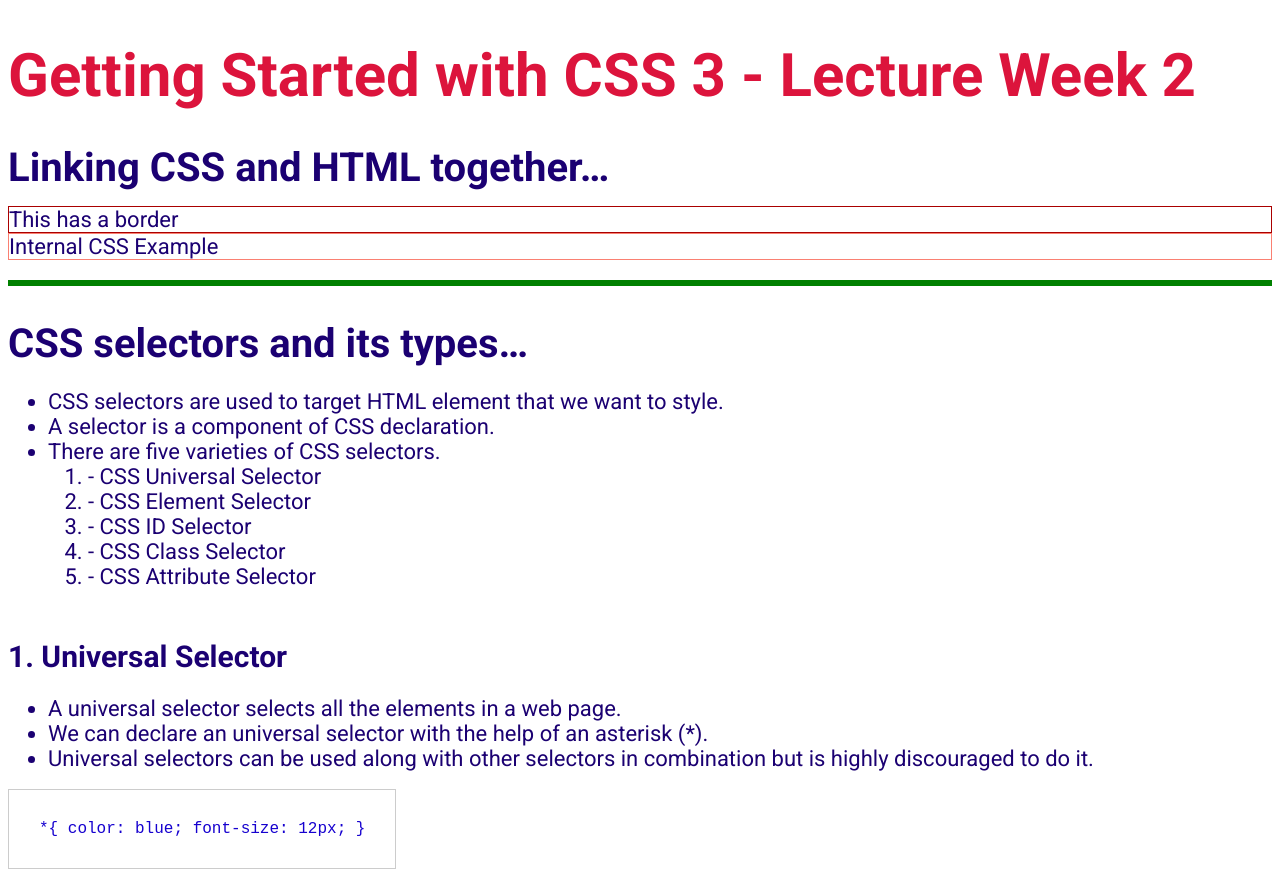
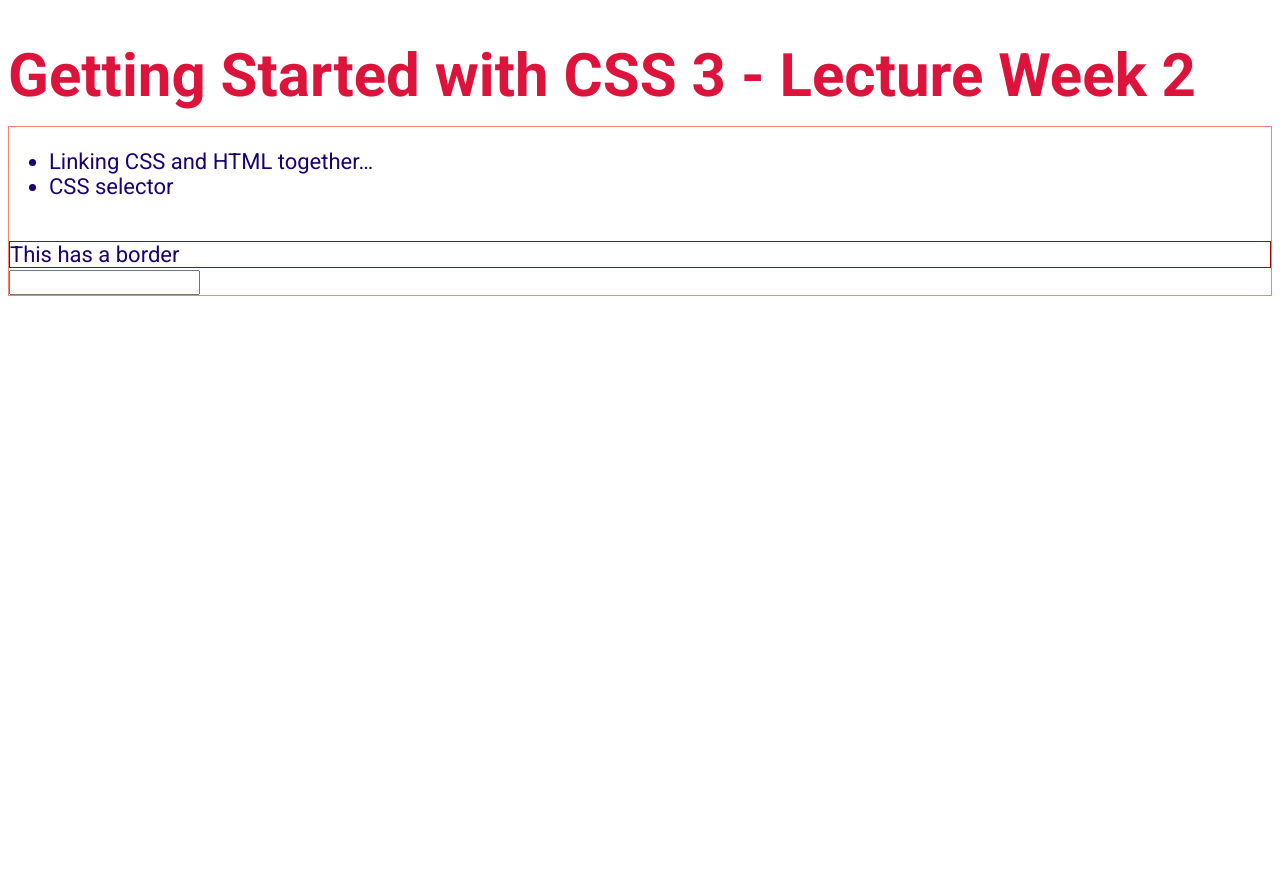
Before and after one commit to heraldcollegektm/isa-workshop, a plain HTML site: page tutorial/index.html in a window 1280 px wide. After the commit the page ends 800 px from the top, so only its background shows below. Drawn offline with Linux system fonts and the light colour scheme.

Commit message:
file and folder restrucutre

```diff
--- a/tutorial/index.html
+++ b/tutorial/index.html
@@ -22,53 +22,27 @@
     </style>
 </head>
 <body>
-<h1>Getting Started with CSS 3 - Lecture Week 2</h1>
+<header id=“header”>
+    <h1>Getting Started with CSS 3 - Lecture Week 2</h1>
+</header>
+<!-- @end #header -->
 
-    <h2>Linking CSS and HTML together…</h2>
-        <!-- Inline: CSS written as an attribute in the HTML element. -->
-        <div style="border: 1px solid rgb(170, 0, 0)">This has a border</div>
+<div class=“container”>
 
-        <div>Internal CSS Example</div>
-
-        <hr>
-
-        <h2>CSS selectors and its types…</h2>
-        <ul>
-            <li>
-                CSS selectors are used to target HTML element that we want to style.
-            </li>
-            <li>
-                A selector is a component of CSS declaration.
-            </li>
-            <li>There are five varieties of CSS selectors.
-                <ol>
-                   <li>- CSS Universal Selector
-                   <li>- CSS Element Selector</li>
-                   <li>- CSS ID Selector</li>
-                   <li>- CSS Class Selector</li>
-                   <li>- CSS Attribute Selector</li>
-                   </ol>
-
-            </li>
-        </ul>
-
-<h3>1. Universal Selector</h3>
-<ul>
-<li> A universal selector selects all the elements in a web page. </li>
-<li> We can declare an universal selector with the help of an asterisk (*). </li>
-<li> Universal selectors can be used along with other selectors in combination but is highly discouraged to do it.</li>
-
-</ul>
-<code>
-    *{
-        color: blue;
-        font-size: 12px;
-    }
-
-</code>
+    <ul>
+        <li>Linking CSS and HTML together…</li>
+        <li>CSS selector</li>
+    </ul>
 
 
+ <!-- Inline: CSS written as an attribute in the HTML element. -->
+ <div style="border: 1px solid rgb(170, 0, 0)">This has a border</div>
 
+<input type=“text”>
+
+
+</div>
+<!-- @end .container -->
 
 </body>
 </html>
--- a/tutorial/style.css
+++ b/tutorial/style.css
@@ -1,9 +1,12 @@
+/* CSS selector: Universal Selector */
 * {
 	color: rgb(27, 0, 114);
 	font-size: 22px;
     font-family: 'Roboto', sans-serif;
 }
 
+
+/* CSS selector: Element Selector */
 ul {
     padding-bottom: 20px;
 }
@@ -20,6 +23,7 @@ code {
     font-family: monospace;
     color: rgb(22, 1, 207);
 }
+/* CSS selector: Grouping Element */
 
 h1, h2, h3, h4, h5, h6 {
     margin-bottom: 15px;
@@ -37,3 +41,20 @@ h2 {
 h3 {
     font-size: 30px;
 }
+
+/* CSS selector: ID Selector */
+#header{
+	border: 1px solid #ccc;
+	font-size: 12px;
+}
+
+.container{
+	margin: 0 auto;
+	width: 1200px;
+}
+
+/* CSS selector: Attribute Selector… */
+Input[type=“text”] {
+	font-size: 16px;
+	line-height: 1.2;
+}
```
